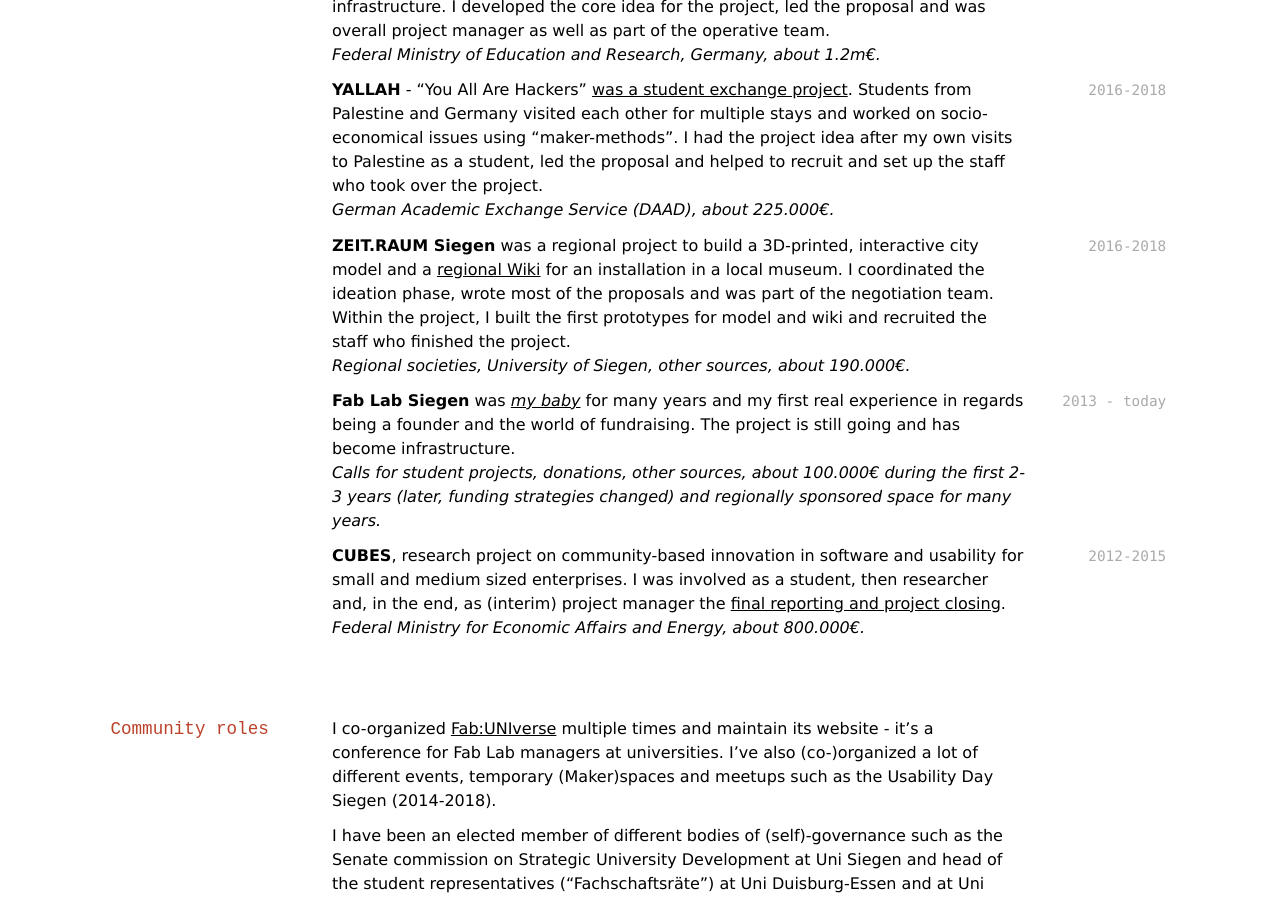
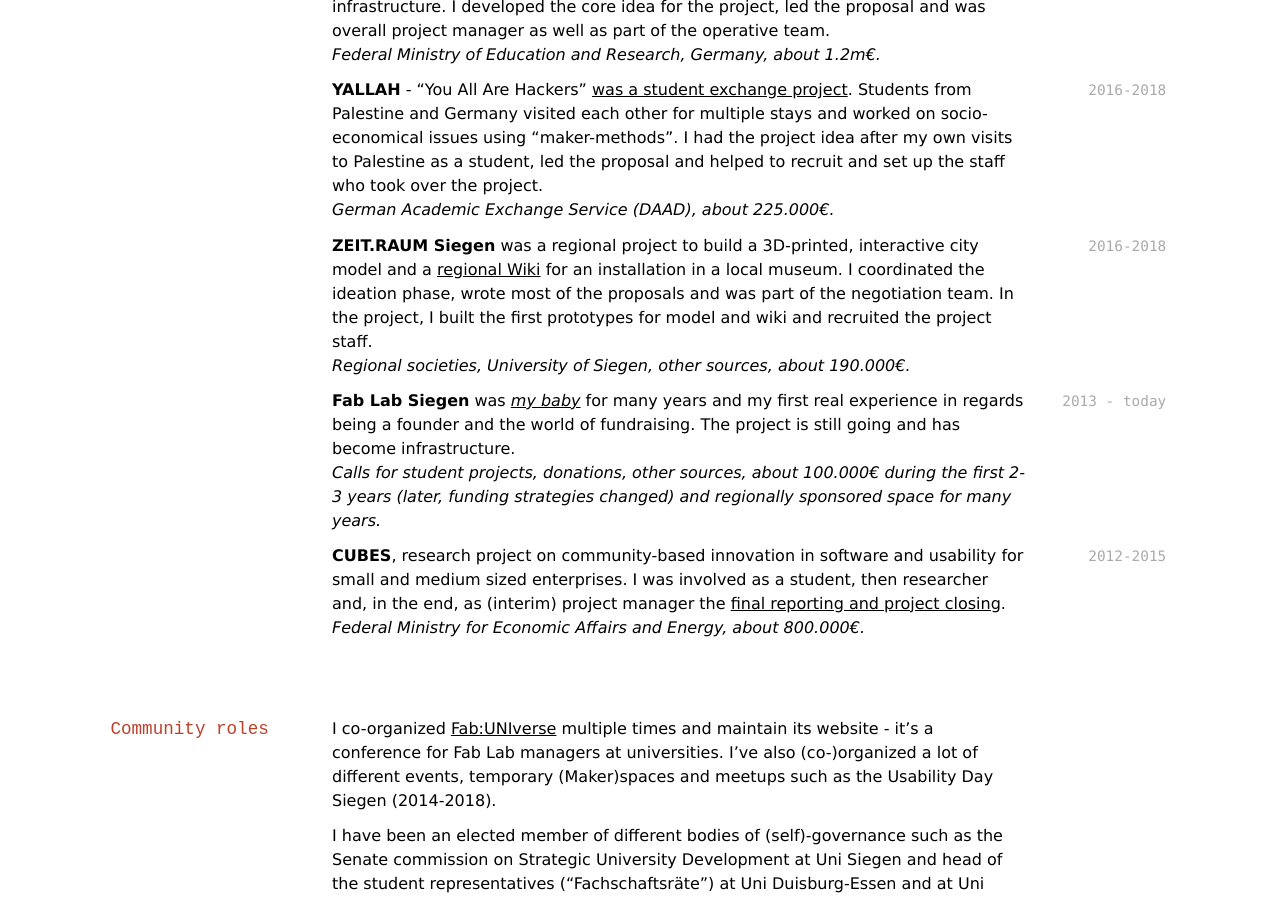
Before and after one commit to oliverstickel/oliverstickel.github.io, a Jekyll site: the page built from index.md, in a window 1280 px wide and 900 px high, scrolled down 2217 px. Built offline with Jekyll 4.4.1, drawn with Linux system fonts in a browser that asks for light colours; nearby versions of some CDN libraries; a style sheet for code colours, icons or effects is not loaded.

Commit message:
Update index.md

```diff
--- a/index.md
+++ b/index.md
@@ -76,7 +76,7 @@ Fab Lab Manager & Founder
 *German Academic Exchange Service (DAAD), about 225.000€.*
 
 `2016-2018`
-**ZEIT.RAUM Siegen** was a regional project to build a 3D-printed, interactive city model and a [regional Wiki](https://wiki.zeitraum-siegen.de/) for an installation in a local museum. I coordinated the ideation phase, wrote most of the proposals and was part of the negotiation team. Within the project, I built the first prototypes for model and wiki and recruited the staff who finished the project.
+**ZEIT.RAUM Siegen** was a regional project to build a 3D-printed, interactive city model and a [regional Wiki](https://wiki.zeitraum-siegen.de/) for an installation in a local museum. I coordinated the ideation phase, wrote most of the proposals and was part of the negotiation team. In the project, I built the first prototypes for model and wiki and recruited the project staff.
 *Regional societies, University of Siegen, other sources, about 190.000€.*
 
 `2013 - today`
```
